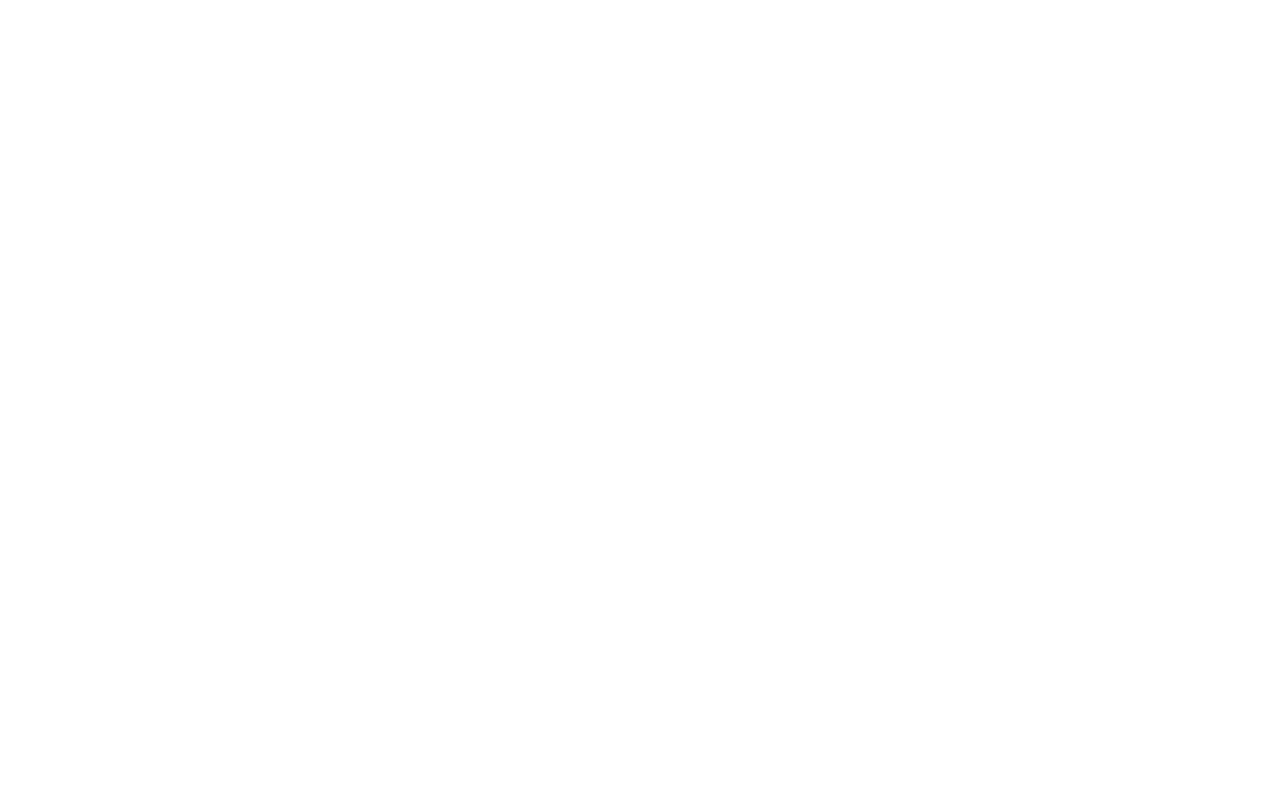
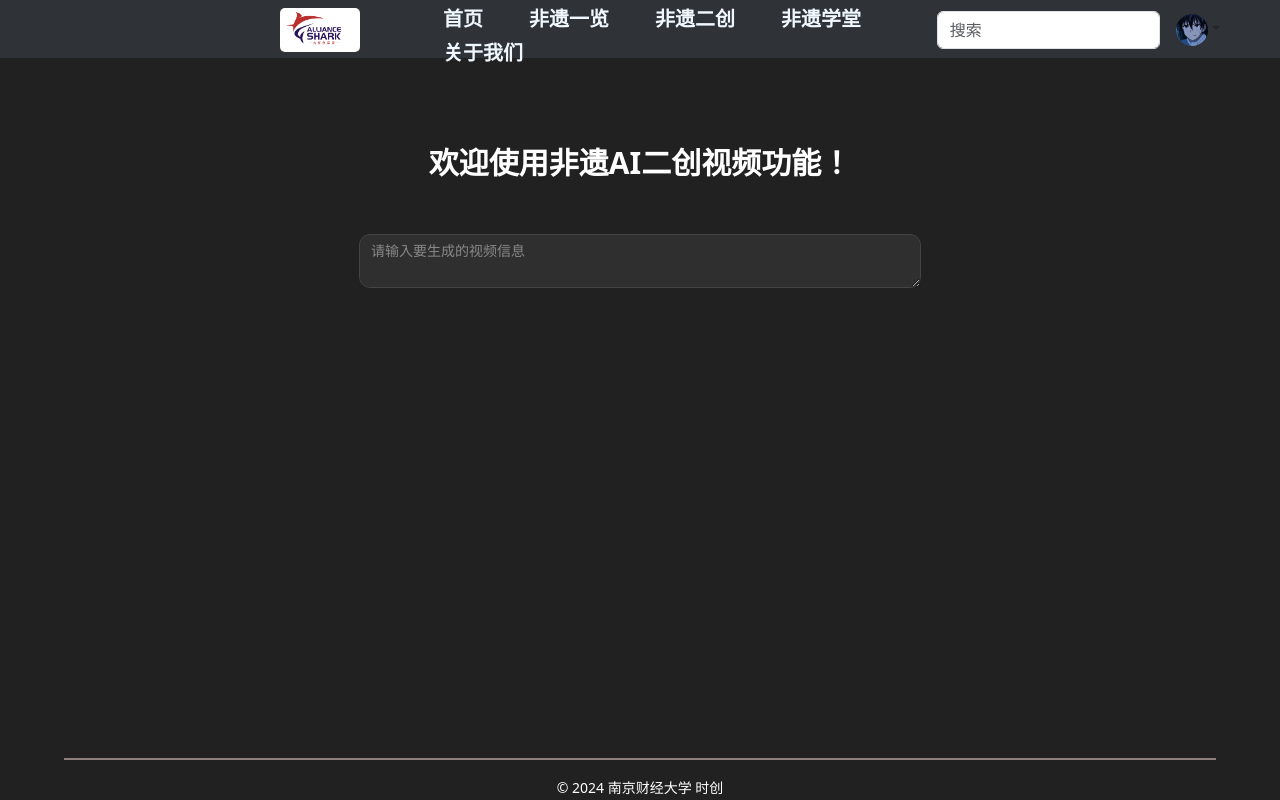
Before and after one commit to Sakury71/pc-project, a Vue app: page /create in a window 1280 px wide. Before the commit this address had no page. Built offline with nearby package versions, Linux system fonts and the light colour scheme.

Commit message:
ai视频框架

```diff
--- a/src/components/Footer/Footer.vue
+++ b/src/components/Footer/Footer.vue
@@ -22,10 +22,10 @@
 }
 
 .main-line {
-  height: 3px;
+  height: 2px;
   width: 90%;
-  margin-bottom: 25px;
-  margin-top: 25px;
+  margin-bottom: 15px;
+  margin-top: 20px;
   background-repeat: repeat;
   background-attachment: scroll;
   background-clip: border-box;
@@ -35,10 +35,11 @@
 }
 
 .footer-font {
-  font-size: 16px;
+  font-size: 14px;
   font-weight: 500;
   line-height: 1.8;
   text-align: center;
   padding: 0;
+  margin: 0;
 }
 </style>
--- a/src/components/Header/Header.vue
+++ b/src/components/Header/Header.vue
@@ -21,6 +21,7 @@
         <ul class="nav col-12">
           <li><a href="/home" class="nav-link px-2 header-font">首页</a></li>
           <li><a href="/article" class="nav-link px-2 header-font">非遗一览</a></li>
+          <li><a href="/create" class="nav-link px-2 header-font">非遗二创</a></li>
           <li><a href="/video" class="nav-link px-2 header-font">非遗学堂</a></li>
           <li><a href="/about" class="nav-link px-2 header-font">关于我们</a></li>
         </ul>
--- a/src/net/index.js
+++ b/src/net/index.js
@@ -1,104 +1,139 @@
-import axios from 'axios'
-import {ElMessage} from "element-plus"
+import axios from "axios";
+import { ElMessage } from "element-plus";
 
-const authItemName = "access_token"
+const authItemName = "access_token";
 
 const defaultFailure = (message, code, url) => {
-    console.warn(`请求地址：${url},状态码：${code},错误信息：${message}`)
-    ElMessage.warning(message)
-}
+  console.warn(`请求地址：${url},状态码：${code},错误信息：${message}`);
+  ElMessage.warning(message);
+};
 const defaultError = (err) => {
-    console.error(err)
-    ElMessage.warning('发生了一些错误，请联系管理员')
-}
+  console.error(err);
+  ElMessage.warning("发生了一些错误，请联系管理员");
+};
 
 function takeAccessToken() {
-    const str = localStorage.getItem(authItemName) || sessionStorage.getItem(authItemName);
+  const str =
+    localStorage.getItem(authItemName) || sessionStorage.getItem(authItemName);
   if (!str) return null;
-    const authObj = JSON.parse(str)
+  const authObj = JSON.parse(str);
   if (authObj.expire <= new Date()) {
-        deleteAccessToken()
-        ElMessage.warning('登录状态已过期，请重新登录')
-        return null
+    deleteAccessToken();
+    ElMessage.warning("登录状态已过期，请重新登录");
+    return null;
   }
-    return authObj.token
+  return authObj.token;
 }
 
 function deleteAccessToken() {
-    localStorage.removeItem(authItemName)
-    sessionStorage.removeItem(authItemName)
+  localStorage.removeItem(authItemName);
+  sessionStorage.removeItem(authItemName);
 }
 
 function storeAccessToken(token, remember, expire) {
   const authObj = {
     token: token,
-        expire: expire
-    }
-    const str = JSON.stringify(authObj)
+    expire: expire,
+  };
+  const str = JSON.stringify(authObj);
   if (remember) {
-        localStorage.setItem(authItemName, str)
+    localStorage.setItem(authItemName, str);
   } else {
-        sessionStorage.setItem(authItemName, str)
+    sessionStorage.setItem(authItemName, str);
   }
 }
 
 function accessHeader() {
-    const token = takeAccessToken()
-    return token ? {
-        'Authorization': `Bearer ${takeAccessToken()}`
-    } : {}
+  const token = takeAccessToken();
+  return token
+    ? {
+        Authorization: `Bearer ${takeAccessToken()}`,
+        "Content-Type": "application/json",
+      }
+    : {
+        "Content-Type": "application/json",
+      };
 }
 
-function internalPost(url, data, header, success, failure, error = defaultError) {
-    axios.post(url, data, {headers: header}).then(({data}) => {
+function internalPost(
+  url,
+  data,
+  header,
+  success,
+  failure,
+  error = defaultError
+) {
+  axios
+    .post(url, data, { headers: header })
+    .then(({ data }) => {
       if (data.code === 200) {
-            success(data.data)
+        success(data.data);
       } else {
-            failure(data.message, data.code, url)
+        failure(data.message, data.code, url);
       }
-    }).catch(err => error(err))
+    })
+    .catch((err) => error(err));
 }
 
 function internalGet(url, header, success, failure, error = defaultError) {
-    axios.get(url, {headers: header}).then(({data}) => {
+  axios
+    .get(url, { headers: header })
+    .then(({ data }) => {
       if (data.code === 200) {
-            success(data.data)
+        success(data.data);
       } else {
-            failure(data.message, data.code, url)
+        failure(data.message, data.code, url);
       }
-    }).catch(err => error(err))
+    })
+    .catch((err) => error(err));
 }
 
 function get(url, success, failure = defaultFailure) {
-    internalGet(url, accessHeader(), success, failure)
+  internalGet(url, accessHeader(), success, failure);
 }
 
 function post(url, data, success, failure = defaultFailure) {
-    internalPost(url, data, accessHeader(), success, failure)
+  internalPost(url, data, accessHeader(), success, failure);
 }
 
-function login(username, password, remember, success, failure = defaultFailure) {
-    internalPost('/api/auth/login', {
+function login(
+  username,
+  password,
+  remember,
+  success,
+  failure = defaultFailure
+) {
+  internalPost(
+    "/api/auth/login",
+    {
       username: username,
-        password: password
-    }, {
-        'Content-Type': 'application/x-www-form-urlencoded'
-    }, (data) => {
-        storeAccessToken(data.token, remember, data.expire)
-        ElMessage.success(`登录成功！欢迎${data.username}!`)
-        success(data)
-    }, failure)
+      password: password,
+    },
+    {
+      "Content-Type": "application/x-www-form-urlencoded",
+    },
+    (data) => {
+      storeAccessToken(data.token, remember, data.expire);
+      ElMessage.success(`登录成功！欢迎${data.username}!`);
+      success(data);
+    },
+    failure
+  );
 }
 
-function logout(success,failure = defaultFailure) {
-    get('/api/auth/logout', () => {
-        deleteAccessToken()
-        ElMessage.success('退出登录成功！')
-        success()
-    }, failure)
+function logout(success, failure = defaultFailure) {
+  get(
+    "/api/auth/logout",
+    () => {
+      deleteAccessToken();
+      ElMessage.success("退出登录成功！");
+      success();
+    },
+    failure
+  );
 }
 function unauthorized() {
-    return !takeAccessToken()
+  return !takeAccessToken();
 }
 
-export {login, logout, get, post,unauthorized}
+export { login, logout, get, post, unauthorized };
--- a/src/router/index.js
+++ b/src/router/index.js
@@ -32,6 +32,11 @@
             component: () => import("@/views/ArticleIndexView.vue"),
         },
         {
+            path: "/create",
+            name: "create",
+            component: () => import("@/views/CreateIndexView.vue"),
+        },
+        {
             path: "/video",
             name: "video",
             component: () => import("@/views/VideoIndexView.vue"),
--- a/src/views/AboutView.vue
+++ b/src/views/AboutView.vue
@@ -1,6 +1,6 @@
 <script setup>
 import Header from '@/components/Header/Header.vue'
-import Footer from "@/components/Footer/Footer.vue";
+import Footer from '@/components/Footer/Footer.vue'
 import { MoreFilled } from '@element-plus/icons-vue'
 
 const activities = [
--- a/src/views/ArticleIndexView.vue
+++ b/src/views/ArticleIndexView.vue
@@ -1,6 +1,6 @@
 <script setup>
 import axios from 'axios';
-import { get, post } from '@/net/index.js';
+import { get } from '@/net/index.js';
 import Header from '@/components/Header/Header.vue'
 import Footer from "@/components/Footer/Footer.vue";
 import { ref } from 'vue';
--- /dev/null
+++ b/src/views/CreateIndexView.vue
@@ -0,0 +1,101 @@
+<script lang="js" setup>
+import axios from 'axios'
+import Header from '@/components/Header/Header.vue'
+import Footer from '@/components/Footer/Footer.vue'
+import { post } from '@/net/index.js'
+import { ref } from 'vue'
+const textarea = ref('')
+const resultContent = ref('')
+
+function handleKeydown(event) {
+  if (event.key === 'Enter') {
+    // 阻止默认的换行行为
+    event.preventDefault()
+    console.log(textarea.value)
+    post('/create/video', { text: textarea.value }, handleSuccess, handleFailure)
+  }
+}
+function handleSuccess(response) {
+  console.log(response)
+  resultContent.value = response
+}
+
+function handleFailure(error) {
+  console.error(error)
+}
+</script>
+<template>
+  <div class="about-container">
+    <!-- 页面导航条 -->
+    <Header></Header>
+    <!-- 页面内容 -->
+    <div class="about-content">
+      <div class="about-title">欢迎使用非遗AI二创视频功能！</div>
+      <div>
+        <el-input v-model="textarea" class="custom-input" :autosize="{ minRows: 2, maxRows: 4 }" type="textarea"
+          size="large" placeholder="请输入要生成的视频信息" @keydown="handleKeydown">
+        </el-input>
+      </div>
+      <div class="result">{{ resultContent }}</div>
+    </div>
+    <!-- 页脚 -->
+    <div id="sticky-footer">
+      <Footer style="background-color: #212121;"></Footer>
+    </div>
+  </div>
+</template>
+<style scoped>
+.about-container {
+  display: flex;
+  flex-direction: column;
+  justify-content: flex-start;
+  align-items: center;
+  background-color: #212121;
+  height: 100vh;
+}
+
+.about-content {
+  margin-top: 120px;
+  flex: 1;
+  display: flex;
+  flex-direction: column;
+  align-items: center;
+
+  .about-title {
+    font-size: 30px;
+    font-weight: bold;
+    color: #fff;
+    text-align: center;
+    margin-top: 20px;
+    margin-bottom: 50px;
+  }
+
+  .custom-input :deep(.el-textarea__inner) {
+    background-color: #2f2f2f;
+    color: #fff;
+    width: 560px;
+    border-radius: 10px;
+    outline: 1px solid #444;
+    box-shadow: none;
+    margin-bottom: 50px;
+  }
+
+  .custom-input :deep(.el-textarea__inner::placeholder) {
+    color: #888;
+  }
+}
+
+.result {
+  margin-top: 25px;
+  height: auto;
+  width: auto;
+  color: #fff;
+  font-size: 20px
+}
+
+#sticky-footer {
+  position: absolute;
+  bottom: 0;
+  width: 100%;
+}
+</style>
```
Lines whose indentation alone changed are shown as unchanged.
